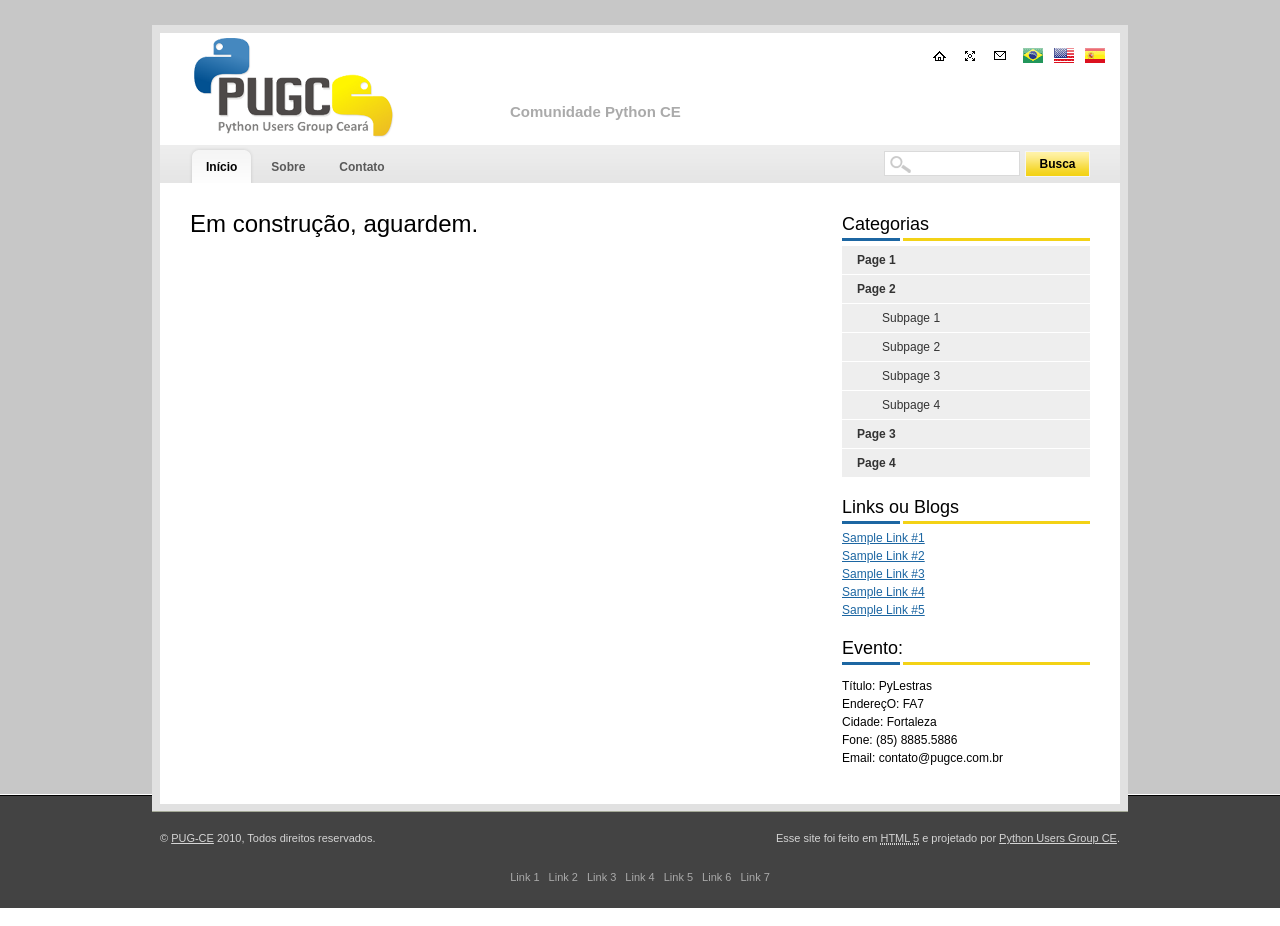
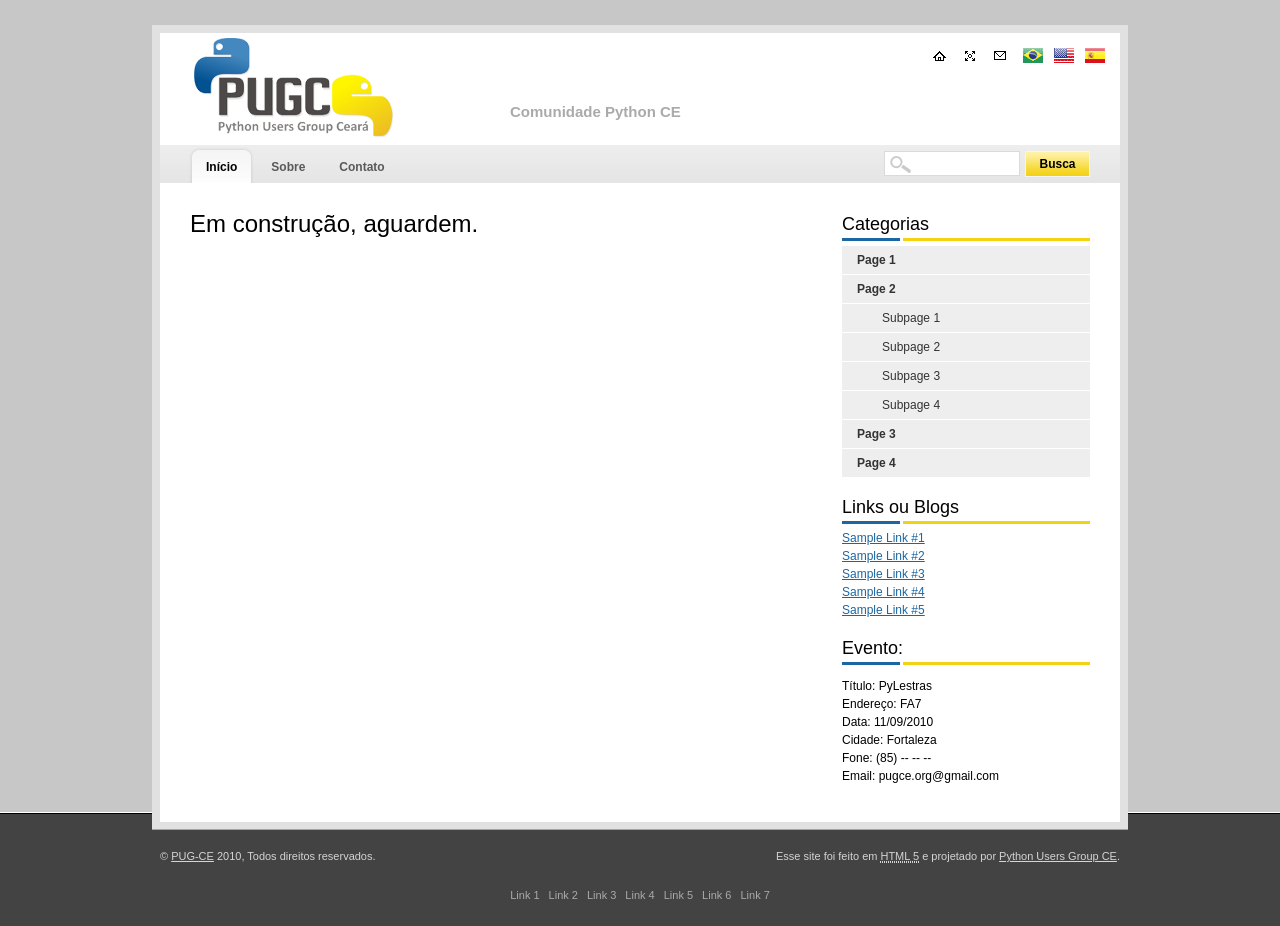
Before and after one commit to italomaia/pugce, a Django app: template templates/index.html in a window 1280 px wide. Run offline with Django 3.2, Linux system fonts and the light colour scheme; the template is opened without the code that fills it, so the values that code supplies are empty.

Commit message:
correção no template base e adicição de *.sqlite p/ o gitignore.

```diff
--- a/templates/base.html
+++ b/templates/base.html
@@ -148,12 +148,14 @@
           <h1>Evento:</h1>
 
           <address>
-            T&iacute;tulo: PyLestras<br>
-            Endere&ccedil;O: FA7<br>
-            Cidade: Fortaleza<br>
+            Título: PyLestras<br />
+            Endereço: FA7<br />
+            Data: 11/09/2010 <br />
+            Cidade: Fortaleza<br />
 
-            Fone: (85) 8885.5886<br>
-            Email: contato@pugce.com.br<br>
+
+            Fone: (85) -- -- --<br>
+            Email: pugce.org@gmail.com<br>
           </address>
 
         </aside>
```
Also changed, not shown: 1 other file.
